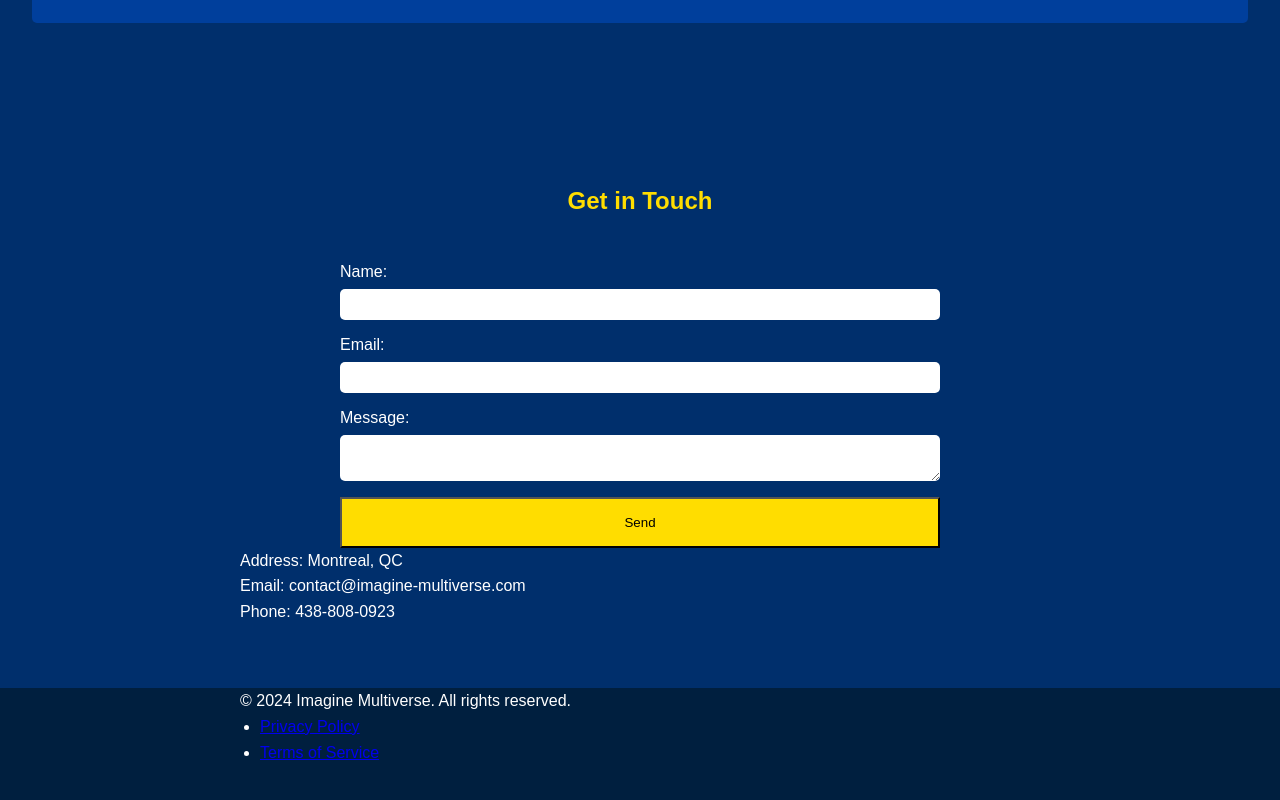
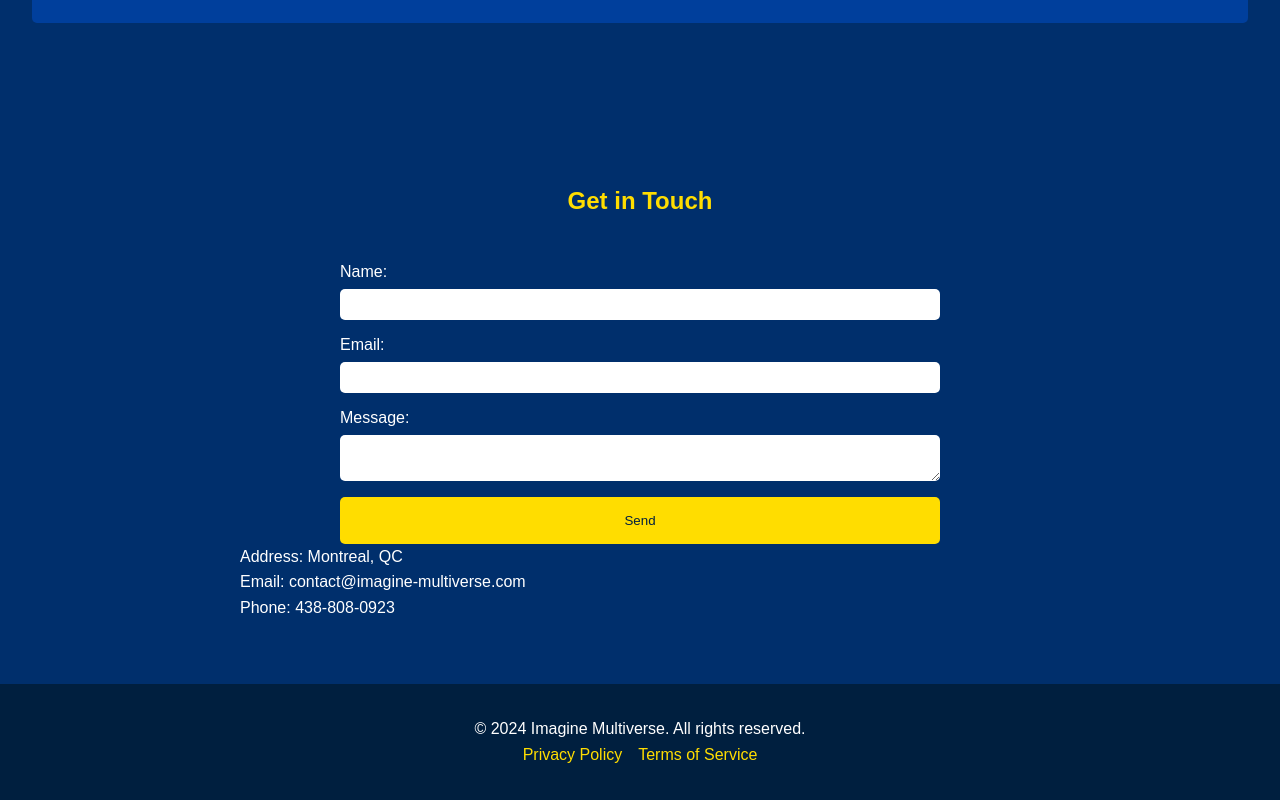
Before and after one commit to imaginemultiverse/imaginemultiverse.github.io, a plain HTML site: page index.html in a window 1280 px wide. Shown: the part 2561-3361 px from the top of the page. Before the commit the page ends 3326 px from the top, so only its background shows below. Drawn offline with Linux system fonts and the light colour scheme.

Commit message:
Update styles.css
chatgpt test 2

```diff
--- a/styles.css
+++ b/styles.css
@@ -99,4 +99,26 @@ p, ul {
     padding: 1rem;
     margin-top: 1rem;
     background-color: #FFDD00;
-    color: #
+    color: #001f3f;
+    border: none;
+    border-radius: 5px;
+}
+
+footer {
+    padding: 2rem 0;
+    background-color: #001f3f;
+    text-align: center;
+}
+
+footer ul {
+    list-style: none;
+    padding: 0;
+    display: flex;
+    justify-content: center;
+    gap: 1rem;
+}
+
+footer a {
+    color: #FFDD00;
+    text-decoration: none;
+}
```
